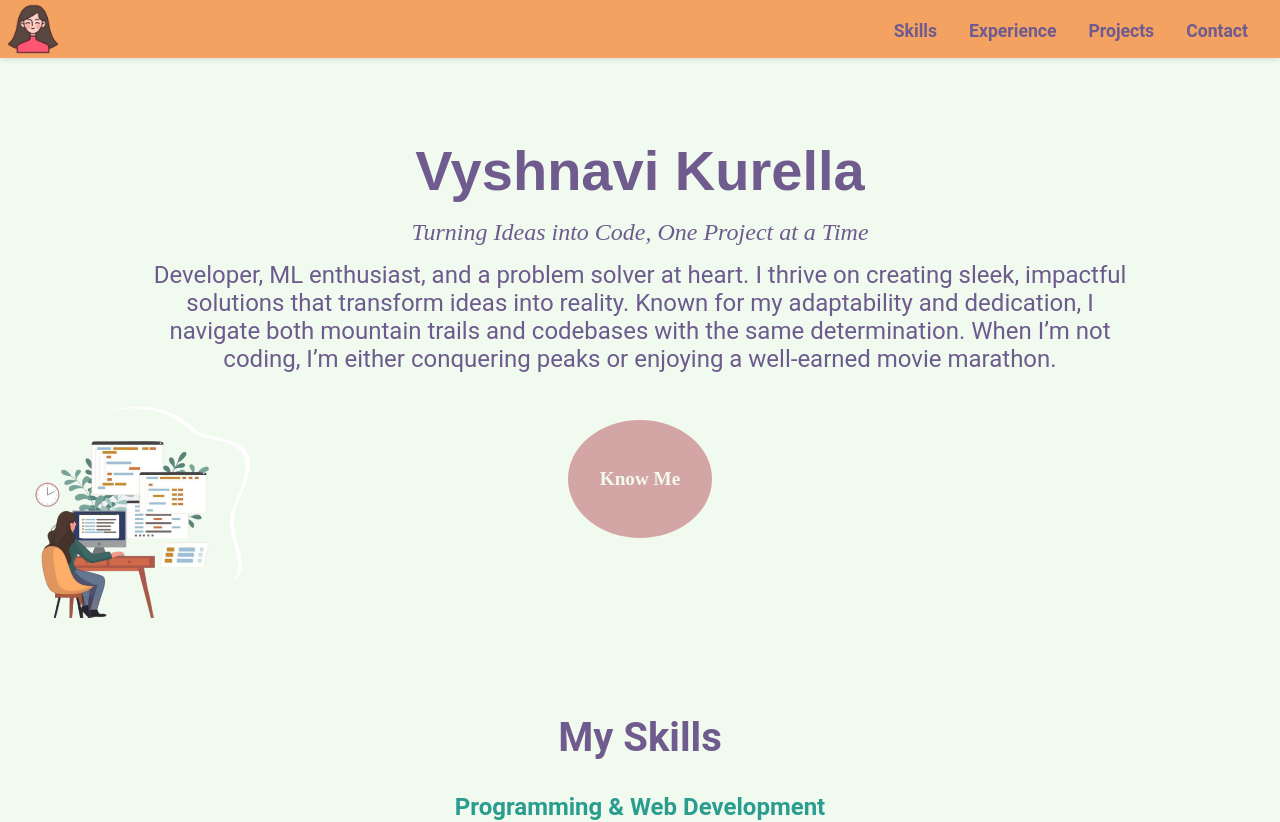
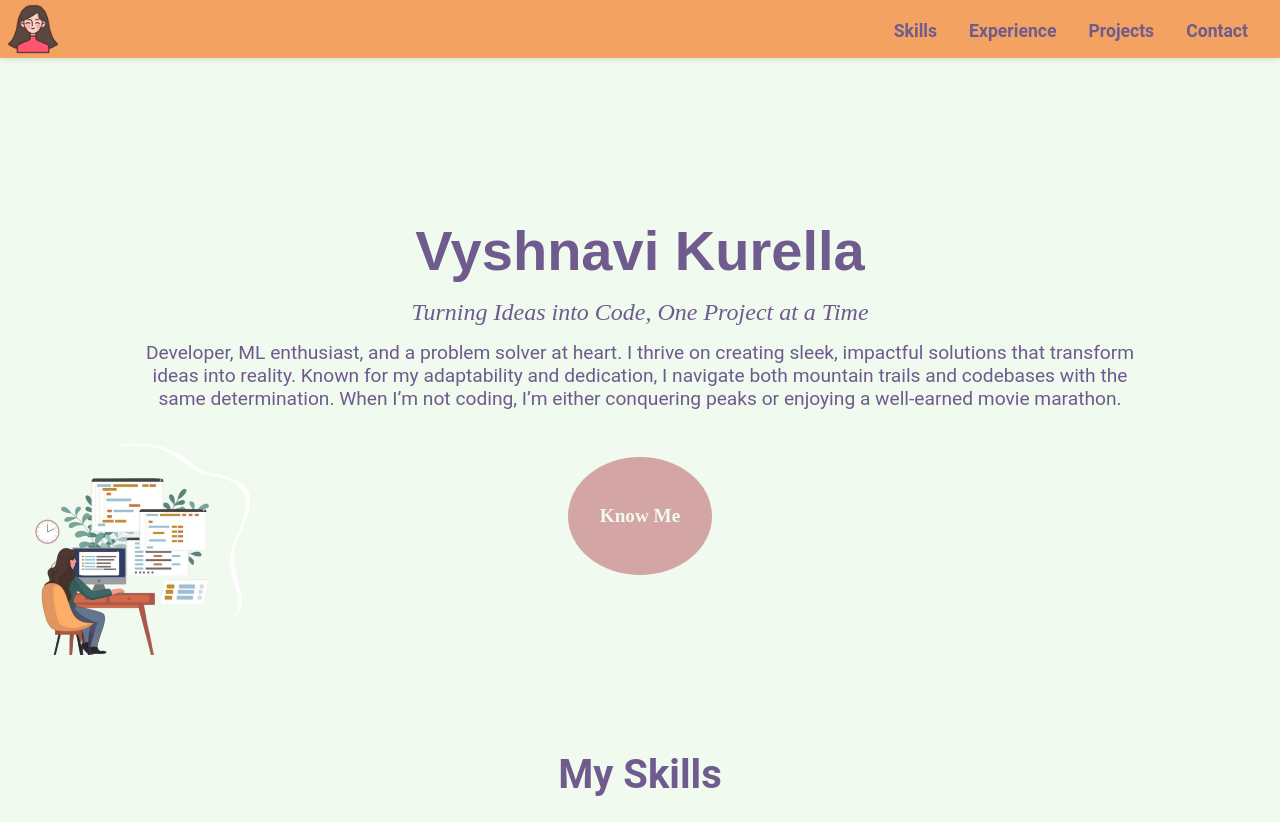
Before and after one commit to VyshnaviKurella/Portfolio, a React (Create React App) app: page / in a window 1280 px wide. Shown: the top 822 px of the page. Built offline with nearby package versions, Linux system fonts and the light colour scheme.

Commit message:
removed warning from console and font-sizes update

```diff
--- a/src/sections/herosec.js
+++ b/src/sections/herosec.js
@@ -24,21 +24,22 @@
             ))}
           </h1>
 
-          <motion.p
+          <motion.div
   initial={{ opacity: 0 }}
   animate={{ opacity: 1 }}
   transition={{ delay: 2, duration: 1 }}
 >
   <Tagline>Turning Ideas into Code, One Project at a Time</Tagline>
-            <p className="content">
+  <div className="content">
     Developer, ML enthusiast, and a problem solver at heart. I thrive
     on creating sleek, impactful solutions that transform ideas into
     reality. Known for my adaptability and dedication, I navigate both
     mountain trails and codebases with the same determination. When
     I’m not coding, I’m either conquering peaks or enjoying a
     well-earned movie marathon.
-            </p>
-          </motion.p>
+  </div>
+</motion.div>
+
         </HeroText>
 
         <StyledLink to="/about">Know Me</StyledLink>
@@ -69,7 +70,7 @@
   align-items: center;
   text-align: center;
   padding: 5rem;
-
+margin-top: 5rem;
   .image-container {
     display: flex;
     position: absolute;
@@ -148,9 +149,10 @@
   }
 
 .content {
-    font-size: inherit;
+  font-size: 1.2em;
   padding: 15px 4rem;
   text-align: center;
+  color: ${({ theme }) => theme.colors.secondaryText};
 
   @media (max-width: 768px) {
     padding: 15px 1rem;
@@ -161,6 +163,8 @@
     padding: 10px 0.2rem;
   }
 }
+
+  }
 `;
 const Tagline = styled.div`
   font-size: 1.5rem;
@@ -168,4 +172,8 @@
   font-family: "Dancing Script", cursive;
   margin-top: 0.5rem;
   color: ${({ theme }) => theme.colors.secondaryText};
+    @media (max-width: 480px) {
+    font-size: 1.2rem;
+
+  }
 `;
```
Lines whose indentation alone changed are shown as unchanged.
